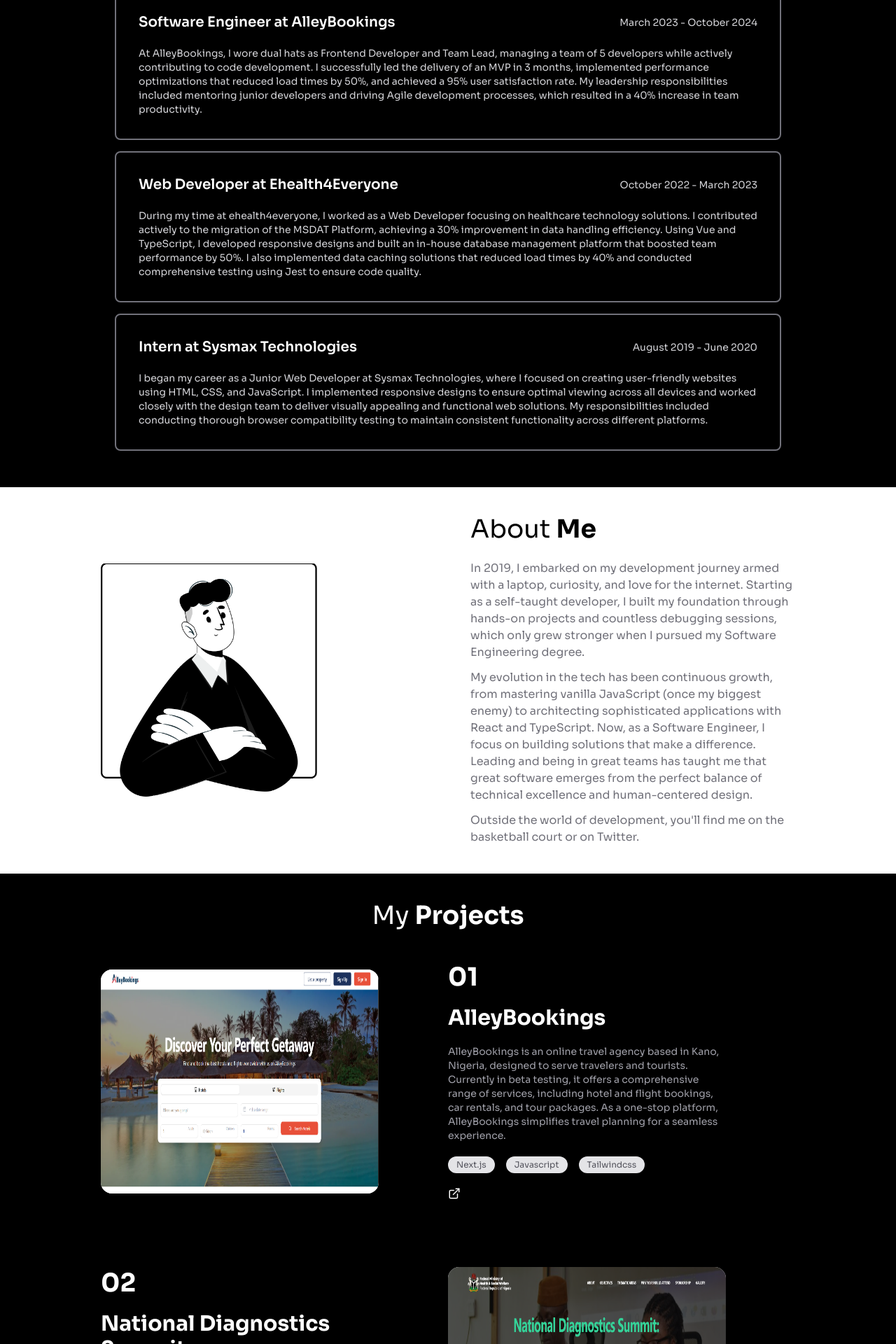
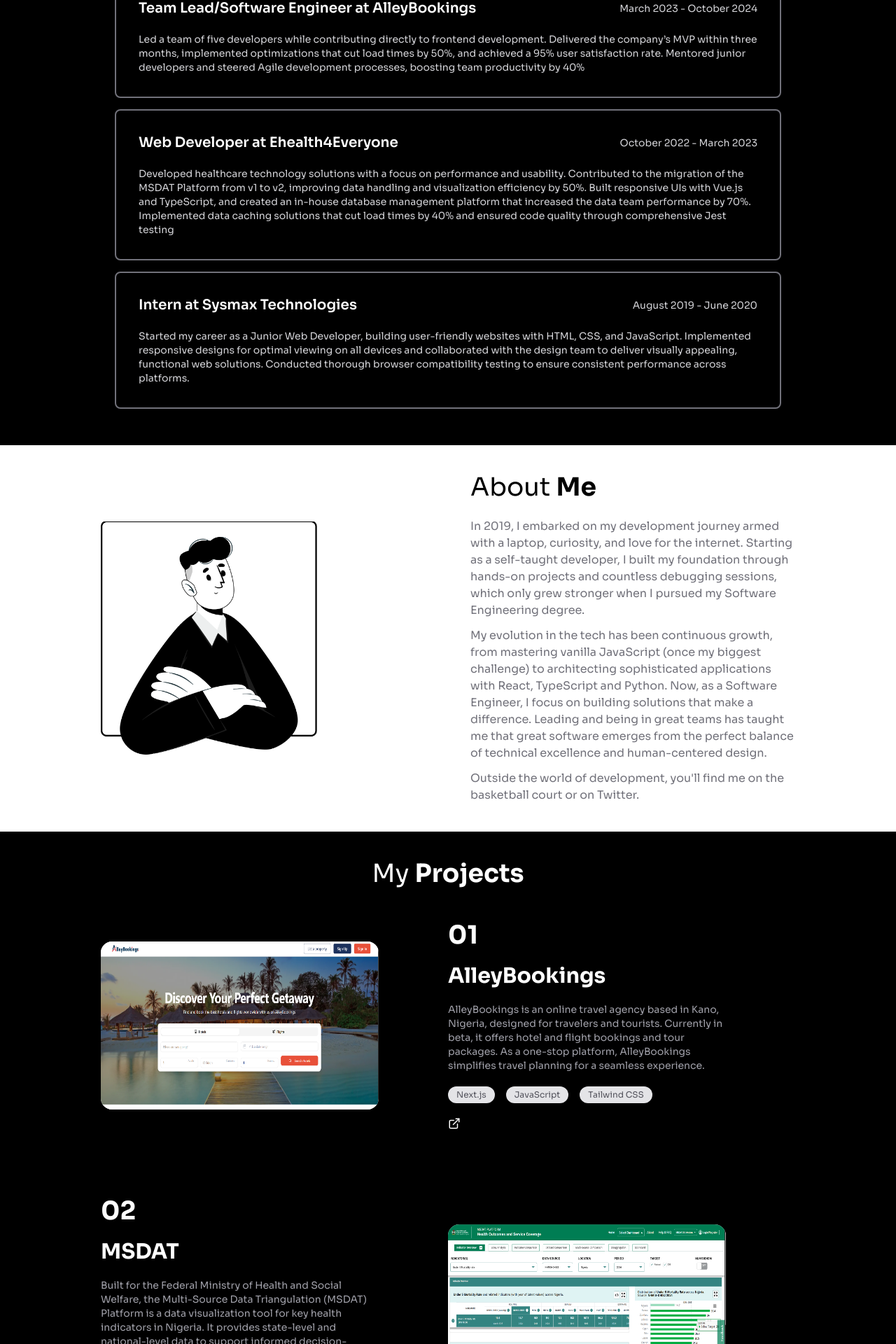
Before and after one commit to georgie-dev/Georgie, a Next.js app: page / in a window 1280 px wide. Shown: the part 1553-3473 px from the top of the page at 70% size. Built offline with nearby package versions, Linux system fonts and the light colour scheme.

Commit message:
minor updates

```diff
--- a/src/components/About.tsx
+++ b/src/components/About.tsx
@@ -21,7 +21,7 @@
                     <div className=' flex flex-col gap-3 text-zinc-500'>
                         <p>In 2019, I embarked on my development journey armed with a laptop, curiosity, and love for the internet. Starting as a self-taught developer, I built my foundation through hands-on projects and countless debugging sessions, which only grew stronger when I pursued my Software Engineering degree.</p>
 
-                        <p>My evolution in the tech has been continuous growth, from mastering vanilla JavaScript (once my biggest enemy) to architecting sophisticated applications with React and TypeScript. Now, as a Software Engineer, I focus on building solutions that make a difference. Leading and being in great teams has taught me that great software emerges from the perfect balance of technical excellence and human-centered design.</p>
+                        <p>My evolution in the tech has been continuous growth, from mastering vanilla JavaScript (once my biggest challenge) to architecting sophisticated applications with React, TypeScript and Python. Now, as a Software Engineer, I focus on building solutions that make a difference. Leading and being in great teams has taught me that great software emerges from the perfect balance of technical excellence and human-centered design.</p>
 
                         <p>Outside the world of development, you&apos;ll find me on the basketball court or on Twitter.</p>
                     </div>
--- a/src/components/Nav.tsx
+++ b/src/components/Nav.tsx
@@ -42,6 +42,7 @@
                             <Link onClick={() => setMobileNav(!mobileNav)} href='/#contact'>Contact</Link>
                             <Link onClick={() => setMobileNav(!mobileNav)}
                                 href='/George_Manger_Resume.pdf'
+                                target='_blank'
                                 download
                                 className='flex items-center gap-1' ><span>Résumé</span> <span className='text-lg'><CgSoftwareDownload /></span>
                             </Link>
--- a/src/components/Projects.tsx
+++ b/src/components/Projects.tsx
@@ -12,7 +12,7 @@
             <div className='flex flex-col gap-y-10 md:gap-y-24 pt-12 mx-auto'>
                 {projects.map((project) => (
                     <div key={project.id} className={`w-full flex flex-col gap-10 md:gap-0 items-center justify-between ${project.id % 2 === 0 ? 'md:flex-row-reverse' : 'md:flex-row'}`}>
-                        <div className='w-full h-60 md:h-80 rounded-xl'>
+                        <div className='w-full h-44 md:h-60 rounded-xl'>
                             <Image
                                 alt='project'
                                 src={project.image}
@@ -33,9 +33,9 @@
                                 </div>
                                 <div className='flex items-center gap-3'>
                                     {project.link && (
-                                        <Link href={project.link} className='text-lg text-white'><LuExternalLink /></Link>
+                                        <Link href={project.link} target='_blank' className='text-lg text-white'><LuExternalLink /></Link>
                                     )}
-                                    {project?.gitHub && (<Link href={project?.gitHub} className='text-lg text-white'><FaGithub /></Link>)}
+                                    {project?.gitHub && (<Link href={project?.gitHub} target='_blank' className='text-lg text-white'><FaGithub /></Link>)}
                                 </div>
                             </div>
                         </div>
--- a/src/components/Skills.tsx
+++ b/src/components/Skills.tsx
@@ -4,7 +4,7 @@
 import { RiNextjsLine, RiFirebaseLine } from "react-icons/ri";
 import { IoLogoJavascript } from "react-icons/io5";
 import { BiLogoTypescript, BiLogoDjango } from "react-icons/bi";
-import { SiMysql } from "react-icons/si";
+import { SiMysql, SiPostgresql } from "react-icons/si";
 
 const Skills = () => {
     const skills = [
@@ -41,6 +41,10 @@
             name:'MySQL'
         },
         {
+            icon: <SiPostgresql />,
+            name:'PostGreSQL'
+        },
+        {
             icon: <RiFirebaseLine />,
             name:'FireBase'
         },
--- a/src/components/data.ts
+++ b/src/components/data.ts
@@ -23,26 +23,25 @@
   {
     title: "Software Engineer at GGHN",
     period: "October 2024 - Present",
-    description:
-      "At Georgetown Global Health Nigeria (GGHN), I serve as a Frontend Developer where I build healthcare-focused web applications. I specialize in creating responsive UI components using React.js, antd, and TypeScript, having achieved significant performance improvements including a 30% enhancement in user interaction and 25% reduction in load times. I develop technical documentation using Docusaurus and work closely with backend teams to integrate APIs and ensure smooth system operations.",
+    description:'I develop healthcare-focused web applications with a strong emphasis on responsive, user-friendly design. Using React.js, Ant Design, and TypeScript, I’ve delivered a 30% improvement in user interaction and onboarding experience. My role includes building healthcare platforms, integrating and developing APIs, and creating static documentation sites. I collaborate closely with backend teams to ensure seamless API integration and smooth system operations.',
   },
   {
-    title: "Software Engineer at AlleyBookings",
+    title: "Team Lead/Software Engineer at AlleyBookings",
     period: "March 2023 - October 2024",
     description:
-      "At AlleyBookings, I wore dual hats as Frontend Developer and Team Lead, managing a team of 5 developers while actively contributing to code development. I successfully led the delivery of an MVP in 3 months, implemented performance optimizations that reduced load times by 50%, and achieved a 95% user satisfaction rate. My leadership responsibilities included mentoring junior developers and driving Agile development processes, which resulted in a 40% increase in team productivity.",
+      "Led a team of five developers while contributing directly to frontend development. Delivered the company’s MVP within three months, implemented optimizations that cut load times by 50%, and achieved a 95% user satisfaction rate. Mentored junior developers and steered Agile development processes, boosting team productivity by 40%",
   },
   {
     title: "Web Developer at Ehealth4Everyone",
     period: "October 2022 - March 2023",
     description:
-      "During my time at ehealth4everyone, I worked as a Web Developer focusing on healthcare technology solutions. I contributed actively to the migration of the MSDAT Platform, achieving a 30% improvement in data handling efficiency. Using Vue and TypeScript, I developed responsive designs and built an in-house database management platform that boosted team performance by 50%. I also implemented data caching solutions that reduced load times by 40% and conducted comprehensive testing using Jest to ensure code quality.",
+      "Developed healthcare technology solutions with a focus on performance and usability. Contributed to the migration of the MSDAT Platform from v1 to v2, improving data handling and visualization efficiency by 50%. Built responsive UIs with Vue.js and TypeScript, and created an in-house database management platform that increased the data team performance by 70%. Implemented data caching solutions that cut load times by 40% and ensured code quality through comprehensive Jest testing",
   },
   {
     title: "Intern at Sysmax Technologies",
     period: "August 2019 - June 2020",
     description:
-      "I began my career as a Junior Web Developer at Sysmax Technologies, where I focused on creating user-friendly websites using HTML, CSS, and JavaScript. I implemented responsive designs to ensure optimal viewing across all devices and worked closely with the design team to deliver visually appealing and functional web solutions. My responsibilities included conducting thorough browser compatibility testing to maintain consistent functionality across different platforms.",
+      "Started my career as a Junior Web Developer, building user-friendly websites with HTML, CSS, and JavaScript. Implemented responsive designs for optimal viewing on all devices and collaborated with the design team to deliver visually appealing, functional web solutions. Conducted thorough browser compatibility testing to ensure consistent performance across platforms.",
   },
 ];
 
@@ -52,58 +51,55 @@
     image: "/projects/alleybookings.png",
     name: "AlleyBookings",
     description:
-      "AlleyBookings is an online travel agency based in Kano, Nigeria, designed to serve travelers and tourists. Currently in beta testing, it offers a comprehensive range of services, including hotel and flight bookings, car rentals, and tour packages. As a one-stop platform, AlleyBookings simplifies travel planning for a seamless experience.",
+      "AlleyBookings is an online travel agency based in Kano, Nigeria, designed for travelers and tourists. Currently in beta, it offers hotel and flight bookings and tour packages. As a one-stop platform, AlleyBookings simplifies travel planning for a seamless experience.",
     link: "https://staging.alleybookings.com/",
-    stack: ["Next.js", "Javascript", "Tailwindcss"],
+    stack: ["Next.js", "JavaScript", "Tailwind CSS"],
   },
   {
     id: 2,
+    image: "/projects/msdat.png",
+    name: "MSDAT",
+    description:
+      "Built for the Federal Ministry of Health and Social Welfare, the Multi-Source Data Triangulation (MSDAT) Platform is a data visualization tool for key health indicators in Nigeria. It provides state-level and national-level data to support informed decision-making in the health sector.",
+    link: "https://msdat.fmohconnect.gov.ng/dashboard/Health_Outcomes_and_Service_Coverage?indicator=32&datasource=6&location=1",
+    stack: ["Vue.js", "TypeScript"],
+  },
+  {
+    id: 3,
+    image: "/projects/strac.png",
+    name: "sTRAC",
+    description:
+      "sTRAC is a sample tracking platform built for the Cameroonian Ministry of Health. It enables health facilities and laboratories to monitor the movement of patient samples eligible for testing, improving turnaround time and results delivery.",
+    link: "https://app.stracapp.org",
+    stack: ["React.js", "Redux", "Tailwind CSS"],
+  },
+  {
+    id: 4,
     image: "/projects/nds.png",
     name: "National Diagnostics Summit",
     description:
-      "This project was built for the Federal Ministyr of Health and Social Welfare as a repository and advertisement platfrom for thier Mainden National Diagnostics Summit",
+      "A web platform built for the Federal Ministry of Health and Social Welfare to serve as a repository and promotional hub for their maiden National Diagnostics Summit.",
     link: "https://nationaldiagnosticsummit.ng/",
-    // gitHub:'https://github.com/georgie-dev/Lift',
-    stack: ["React.js", "Typescript"],
-  },
-  {
-    id: 3,
-    image: "/projects/msdat.png",
-    name: "MSDAT",
-    description:
-      "Built for the Federal Ministry of Health and Social Welfare, The MSDAT which stands for Multi-Source Data Triangulation Platfrom is a data visualization platfrom for key health indicators in Nigeria. This platfrom includes data for each state of the Federation and it use in key decision making in the Health Sector",
-    link: "https://msdat.fmohconnect.gov.ng/dashboard/Health_Outcomes_and_Service_Coverage?indicator=32&datasource=6&location=1",
-    // gitHub:'https://github.com/georgie-dev/Lift',
-    stack: ["Vue.js", "Typescript"],
-  },
-  {
-    id: 4,
-    image: "/projects/strac.png",
-    name: "sTRAC",
-    description:
-      "sTRAC is a sample tracking platfrom built for the Cameroonian Ministry of Health. This Platform allows health facilities and labs within the country track the movement of clients health samples eligible for testing to improve quick turn around time and results ",
-    // link:'https://lift-theta.vercel.app/',
-    // gitHub:'https://github.com/georgie-dev/Lift',
-    stack: ["React.js", "Redux", "Tailwindcss"],
+    stack: ["React.js", "TypeScript"],
   },
   {
     id: 5,
     image: "/projects/banquee.png",
     name: "Banquee",
     description:
-      "Banquee is a fun and interactive banking simulation platform where users can create accounts, get assigned account numbers, set PINs, track spending, and simulate deposits and withdrawals. It’s a hands-on way to explore digital banking without the risk!",
+      "Banquee is an interactive banking simulation platform where users can create accounts, receive account numbers, set PINs, track spending, and simulate deposits and withdrawals—a hands-on way to explore digital banking without risk.",
     link: "https://banquee-fawn.vercel.app/",
     gitHub: "https://github.com/georgie-dev/banquee",
-    stack: ["Next.js", "Typescript", "Firebase", "Tailwindcss"],
+    stack: ["Next.js", "TypeScript", "Firebase", "Tailwind CSS"],
   },
   {
     id: 6,
     image: "/projects/lift.png",
     name: "Lift",
     description:
-      "Lift is a personal web application project I designed to help fitness enthusiasts streamline their journey. With Lift, users can create personalized exercise plans, join live training sessions, and set diet goals—all in one platform",
+      "Lift is a personal fitness web application designed to help users create tailored workout plans, join live training sessions, and set diet goals—all in one convenient platform.",
     link: "https://lift-theta.vercel.app/",
     gitHub: "https://github.com/georgie-dev/Lift",
-    stack: ["Next.js", "Javascript", "Firebase", "Tailwindcss"],
+    stack: ["Next.js", "JavaScript", "Firebase", "Tailwind CSS"],
   },
 ];
```
Also changed, not shown: 1 other file (tests, documents, lock files or other folders).
